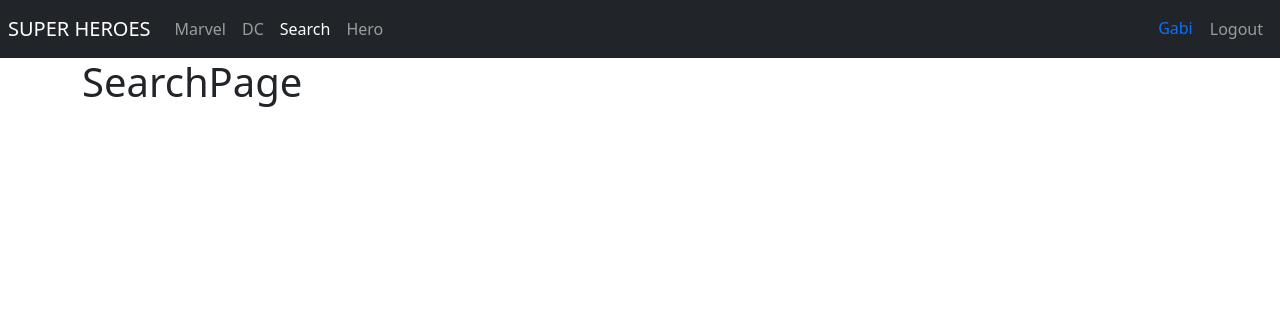
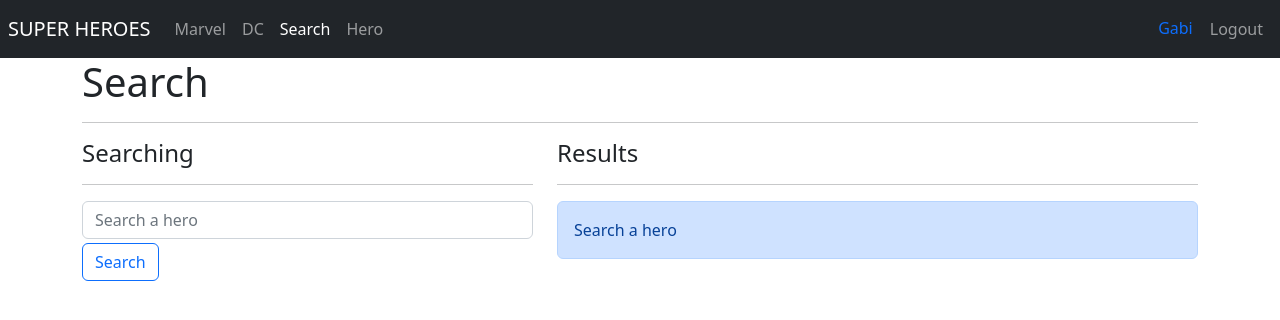
Before and after one commit to gabyballester/react-vite-typescript-heroesapp, a React (Vite) app: page /search in a window 1280 px wide. Shown: the top 320 px of the page. Built offline with nearby package versions, Linux system fonts and the light colour scheme.

Commit message:
Search page

```diff
--- a/package.json
+++ b/package.json
@@ -9,6 +9,7 @@
     "preview": "vite preview"
   },
   "dependencies": {
+    "query-string": "^7.1.1",
     "react": "^18.2.0",
     "react-dom": "^18.2.0",
     "react-router-dom": "^6.3.0"
--- /dev/null
+++ b/src/common/hooks/useForm.ts
@@ -0,0 +1,32 @@
+import { useState } from "react";
+
+export const useForm = (initialForm = {}): any => {
+  const [formState, setFormState] = useState(initialForm);
+
+  const onInputChange = ({ target }: any) => {
+    const { name, value } = target;
+    setFormState({
+      ...formState,
+      [name]: value,
+    });
+  };
+
+  const onPropChange = (name: string, value: any) => {
+    setFormState({
+      ...formState,
+      [name]: value,
+    });
+  };
+
+  const onResetForm = (newFormState = initialForm) => {
+    setFormState(newFormState);
+  };
+
+  return {
+    ...formState,
+    formState,
+    onInputChange,
+    onPropChange,
+    onResetForm,
+  };
+};
--- /dev/null
+++ b/src/modules/heroes/helpers/getHeroesByName.ts
@@ -0,0 +1,11 @@
+import { heroes } from "../../../data/heores";
+import { IHero } from "../../../models";
+
+export const getHeroesByName = (name: any) => {
+  if(typeof name !== 'string') return []
+  name = name.toLocaleLowerCase().trim();
+  if (name.length === 0) return [];
+  return heroes.filter((hero: IHero) =>
+    hero.superhero.toLocaleLowerCase().includes(name)
+  );
+};
--- a/src/modules/heroes/helpers/index.ts
+++ b/src/modules/heroes/helpers/index.ts
@@ -1,2 +1,3 @@
 export * from './getHeroesByPublisher';
 export * from './getHeroById';
+export * from './getHeroesByName';
--- a/src/modules/heroes/pages/SearchPage.tsx
+++ b/src/modules/heroes/pages/SearchPage.tsx
@@ -1,6 +1,75 @@
+import { useLocation, useNavigate } from "react-router-dom";
+import queryString from "query-string";
+
+import { HeroCard } from "../components";
+import { IHero } from "../../../models/index";
+import { useForm } from "../../../common/hooks/useForm";
+import { getHeroesByName } from "../helpers";
+import { useEffect } from "react";
 
 export const SearchPage = () => {
+  const navigate = useNavigate();
+  const location = useLocation();
+
+  const { q = "" } = queryString.parse(location.search);
+  const heroes = getHeroesByName(q);
+
+  const showSearch = q?.length === 0;
+  const showError = q && q.length > 0 && heroes.length === 0;
+
+  const { searchText, onInputChange } = useForm({
+    searchText: q,
+  });
+
+  const onSearchSubmit = (event: any) => {
+    event.preventDefault();
+    navigate(`?q=${searchText.trim()}`);
+  };
+
   return (
-    <h1>SearchPage</h1>
-  )
-}
+    <>
+      <h1>Search</h1>
+      <hr />
+      <div className="row">
+        <div className="col-5">
+          <h4>Searching</h4>
+          <hr />
+          <form onSubmit={onSearchSubmit}>
+            <input
+              type="text"
+              placeholder="Search a hero"
+              className="form-control"
+              name="searchText"
+              autoComplete="off"
+              value={searchText}
+              onChange={onInputChange}
+            />
+
+            <button className="btn btn-outline-primary mt-1">Search</button>
+          </form>
+        </div>
+
+        <div className="col-7">
+          <h4>Results</h4>
+          <hr />
+          <div
+            className="alert alert-primary animate__animated animate__fadeIn"
+            style={{ display: showSearch ? "" : "none" }}
+          >
+            Search a hero
+          </div>
+          <div
+            className="alert alert-danger animate__animated animate__fadeIn"
+            style={{ display: showError ? "" : "none" }}
+          >
+            No hero with <b>{q}</b>
+          </div>
+
+          {heroes.map((hero: IHero) => (
+            <HeroCard key={hero.id} {...hero} />
+          ))}
+        </div>
+      </div>
+    </>
+  );
+};
```
Also changed, not shown: 1 other file (tests, documents, lock files or other folders).
